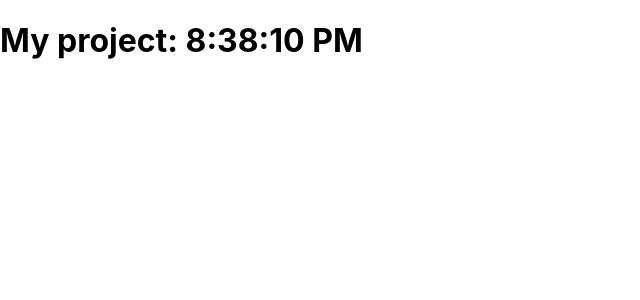
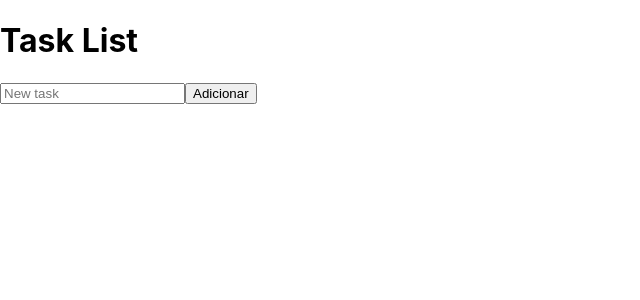
Before and after one commit to kevinaraujo/react-from-zero-advanced, a React (Create React App) app: page / in a window 1280 px wide. Shown: the top 300 px of the page, without its empty margins (0-640 px from the left). Built offline with nearby package versions, Linux system fonts and the light colour scheme.

Commit message:
Created todo list.

```diff
--- a/src/App.js
+++ b/src/App.js
@@ -1,42 +1,13 @@
 import React, { Component } from 'react';
+import TodoList from './components/TodoList';
 
 class App extends Component {
-
-    constructor(props) {
-        super(props);
-
-        this.state = {
-            time: '00:00:00'
-        };
-    }
-
-    //AFTER COMPONENT IS LOADED, THIS FUNCTION IS CALLED ONCE
-    componentDidMount() {
-
-        setInterval(() => {
-
-            this.setState({
-                time: new Date().toLocaleTimeString()
-            });
-
-        },1000);
-    }
-
-    //AFETE ANY UPDATE IN STATE, THIS FUNCTION IS CALLED
-    componentDidUpdate() {
-        console.log('teste');
-    }
-
-    //SHOULD RETURN TRUE OR FALSE SO THAT STATES UPDATE OR NOT
-    shouldComponentUpdate() {
-        console.log('deve atualizar');
-        return true;
-    }
 
     render() {
         return (
             <div>
-                <h1>My project: {this.state.time} </h1>
+                <h1>Task List</h1>
+                <TodoList/>
             </div>
         );
     }
--- /dev/null
+++ b/src/components/Items/index.js
@@ -0,0 +1,37 @@
+import React, {Component} from 'react';
+
+class Items extends Component {
+    constructor(props) {
+        super(props);
+
+        this.state = {
+
+        };
+
+        this.delete = this.delete.bind(this);
+    }
+
+    delete(key) {
+        this.props.delete(key);
+    }
+
+    render() {
+        return(
+            <div>
+                <ul>
+                    {
+                        this.props.items.map(item => {
+                            return (
+                                <li onClick={() => this.delete(item.key)} key={item.key}>
+                                    {item.text}
+                                </li>
+                            );
+                        })
+                    }
+                </ul>
+            </div>
+        );
+    }
+}
+
+export default Items;
--- /dev/null
+++ b/src/components/TodoList/index.js
@@ -0,0 +1,59 @@
+import React, { Component } from 'react';
+import Items from './../Items';
+
+class TodoList extends Component {
+    constructor(props) {
+        super(props);
+        this.state = {
+            task: '',
+            items: []
+        };
+
+        this.addItem = this.addItem.bind(this);
+        this.delete = this.delete.bind(this);
+    }
+
+    addItem(e) {
+
+        var state = this.state;
+
+        if (this._taskInput.value !== '') {
+            let newItem = {
+                text: this._taskInput.value,
+                key: Date.now()
+            };
+
+            this.setState({task: '', items: [...state.items, newItem]});
+        }
+        e.preventDefault();
+    }
+
+    delete(key) {
+        let items = this.state.items.filter((item, index) => {
+            return item.key !== key;
+        });
+
+        this.setState({ items: items});
+    }
+
+    render() {
+
+        return (
+            <div>
+                <form onSubmit={this.addItem}>
+                    <input type="text" name="task" placeholder="New task"
+                        value={this.state.task}
+                        ref={ (e) => this._taskInput = e }
+                        onChange={(e) => this.setState({ task: e.target.value })}/>
+
+                    <button type="submit">
+                        Adicionar
+                    </button>
+                </form>
+                <Items items={this.state.items} delete={this.delete} />
+            </div>
+        );
+    }
+}
+
+export default TodoList;
```
